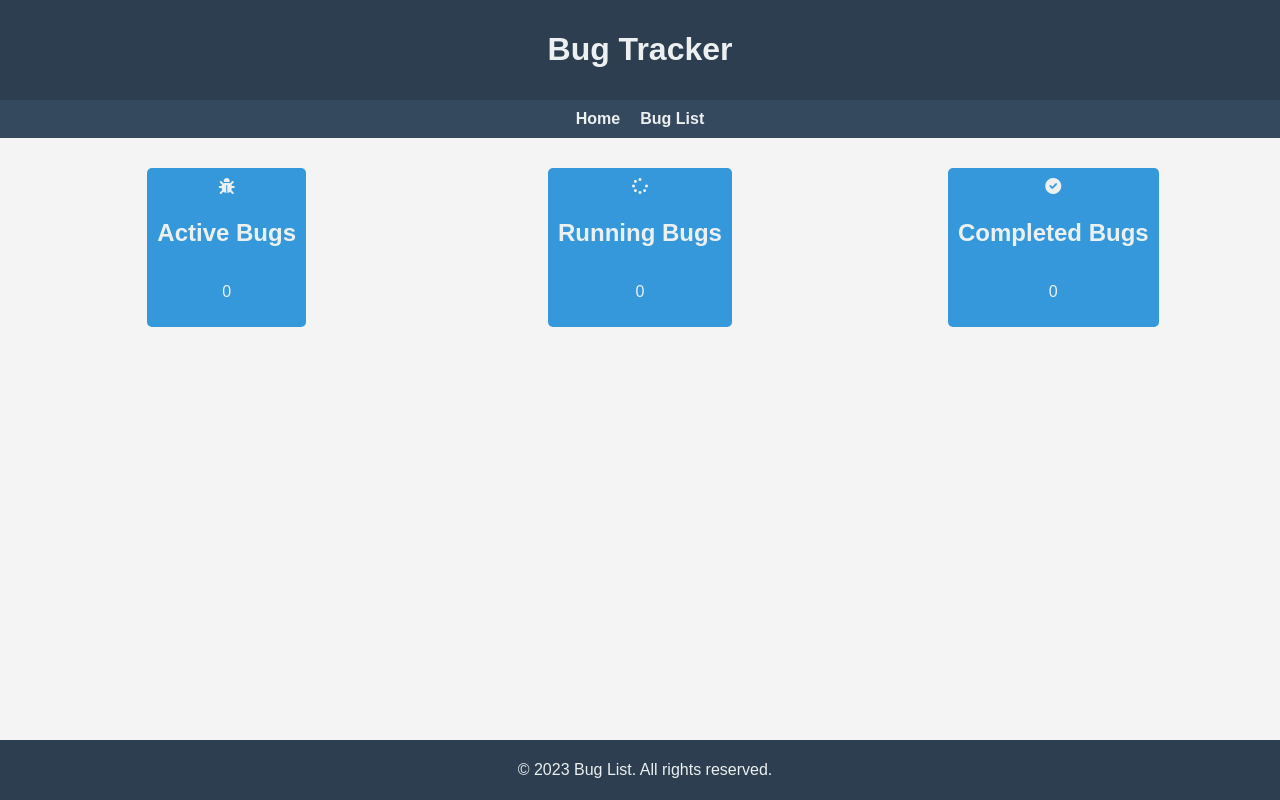
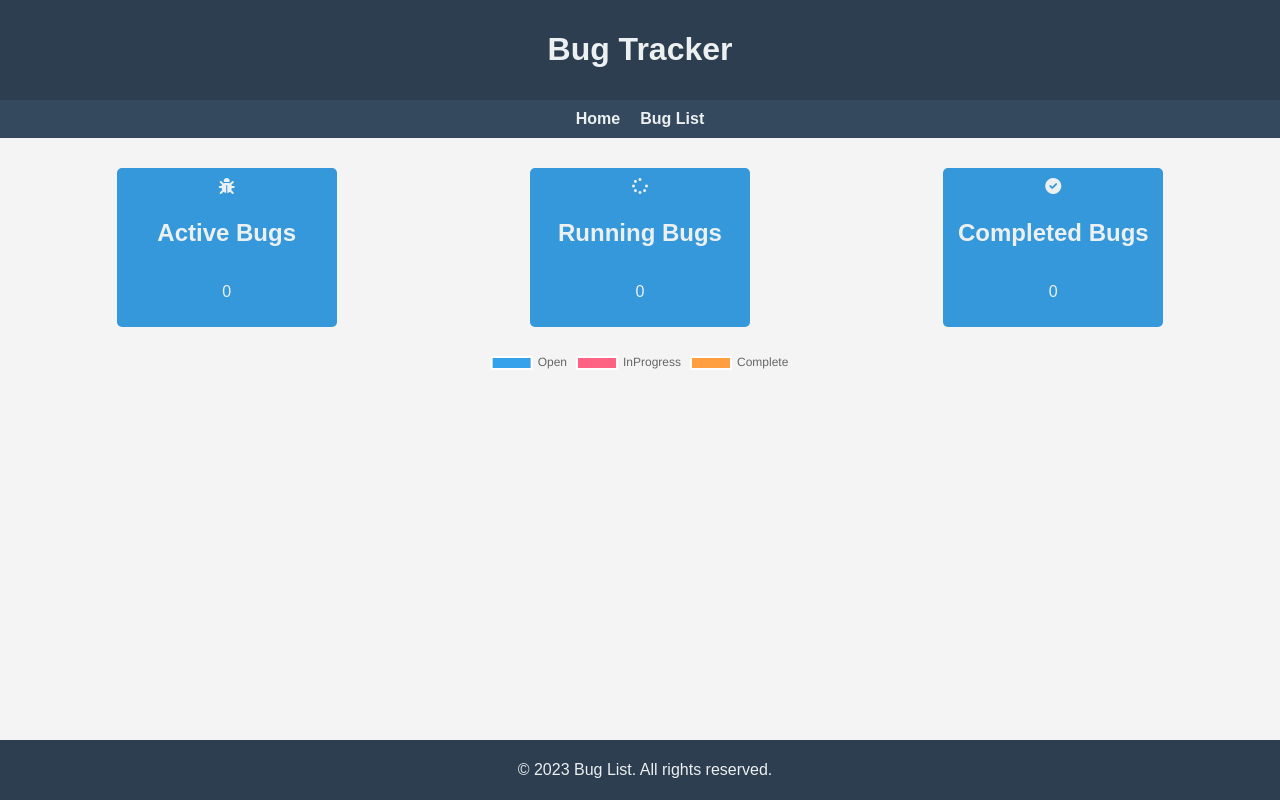
Before and after one commit to PublisherName/bug-tracker-1, a React (Vite) app: page / in a window 1280 px wide. Built offline with nearby package versions, Linux system fonts and the light colour scheme.

Commit message:
Pie Added.

```diff
--- a/package.json
+++ b/package.json
@@ -10,7 +10,9 @@
     "preview": "vite preview"
   },
   "dependencies": {
+    "chart.js": "^4.4.1",
     "react": "^18.2.0",
+    "react-chartjs-2": "^5.2.0",
     "react-dom": "^18.2.0",
     "react-router-dom": "^6.21.0"
   },
--- a/src/Views/Badge/Badge.css
+++ b/src/Views/Badge/Badge.css
@@ -13,6 +13,7 @@
     display: flex;
     align-items: center;
     flex-direction: column;
+    width: 200px;
   }
 
   .badge i {
--- a/src/Views/Dashboard/Dashboard.css
+++ b/src/Views/Dashboard/Dashboard.css
@@ -8,6 +8,15 @@ section {
   justify-content: space-around;
 }
 
+.pie-chart {
+  display: flex;
+  flex-direction: row;
+  justify-content: center;
+  align-items: center;
+  width: 100%;
+  margin: 10px;
+}
+
 @media (min-width: 768px) {
   section {
       display: flex;
--- a/src/Views/Dashboard/Dashboard.jsx
+++ b/src/Views/Dashboard/Dashboard.jsx
@@ -1,34 +1,43 @@
-import React, { useState, useEffect } from 'react'
+import React, { useState, useEffect } from 'react';
+import { Chart as Chartjs } from "chart.js/auto";
+import { Pie } from "react-chartjs-2";
 import Badge from '../Badge/Badge';
+import './Dashboard.css';
 
-import './Dashboard.css'
-
-function Dashboard() {
-
+const Dashboard = () => {
     const [bugs, setBugs] = useState([]);
 
     useEffect(() => {
         const localStorageData = localStorage.getItem('formData');
         if (localStorageData) {
-            const parsedData = JSON.parse(localStorageData);
-            setBugs(parsedData);
+            setBugs(JSON.parse(localStorageData));
         }
     }, []);
 
-    const activeBugs = bugs.reduce((count, bug) => bug.status === 'open' ? count + 1 : count, 0);
-    const closedBugs = bugs.reduce((count, bug) => bug.status === 'closed' ? count + 1 : count, 0);
-    const inProgressBugs = bugs.reduce((count, bug) => bug.status === 'in progress' ? count + 1 : count, 0);
+    const bugCounts = bugs.reduce((counts, bug) => {
+        counts[bug.status]++;
+        return counts;
+    }, { open: 0, 'in progress': 0, closed: 0 });
 
+    const data = {
+        labels: ["Open", "InProgress", "Complete"],
+        datasets: [{
+            label: "No of Bugs",
+            data: Object.values(bugCounts),
+        }],
+    };
 
     return (
-        <>
-            <section className="dashboard">
-                <Badge icon="fas fa-bug" text="Active Bugs" count={activeBugs} />
-                <Badge icon="fas fa-spinner" text="Running Bugs" count={inProgressBugs} />
-                <Badge icon="fas fa-check-circle" text="Completed Bugs" count={closedBugs} />
-            </section>
-        </>
-    )
+        <section className="dashboard">
+                <Badge icon="fas fa-bug" text="Active Bugs" count={bugCounts.open} />
+                <Badge icon="fas fa-spinner" text="Running Bugs" count={bugCounts['in progress']} />
+                <Badge icon="fas fa-check-circle" text="Completed Bugs" count={bugCounts.closed} />
+
+            <div className="pie-chart">
+                <Pie data={data} options={{ responsive: true, maintainAspectRatio: false }} />
+            </div>
+        </section>
+    );
 }
 
-export default Dashboard
+export default Dashboard;
--- a/src/index.css
+++ b/src/index.css
@@ -4,6 +4,7 @@ body {
   padding: 0;
   box-sizing: border-box;
   background-color: #f4f4f4;
+  width: 100%;
 }
 
 header {
```
Also changed, not shown: 1 other file (tests, documents, lock files or other folders).
